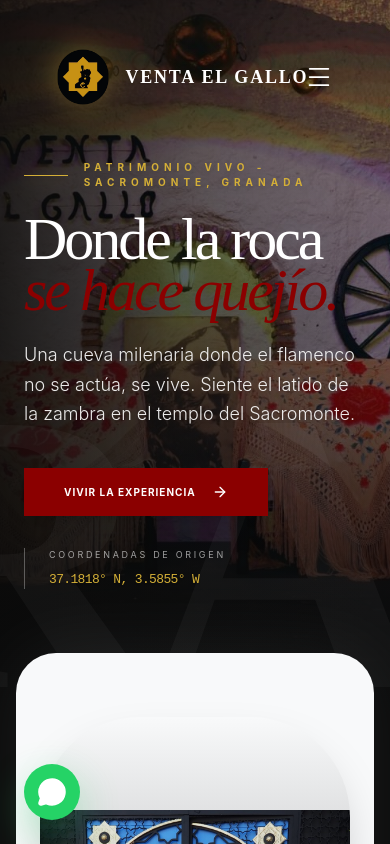
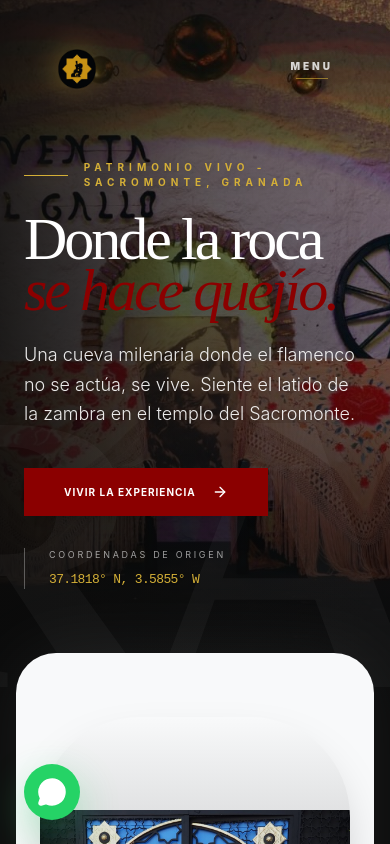
Before and after one commit to klarx94-Architect/venta-el-gallo, a React (Vite) app: page /#/ in a window 390 px wide. Shown: the top 844 px of the page. Built offline with nearby package versions, Linux system fonts and the light colour scheme.

Commit message:
fix: critical mobile responsive refinements for client presentation

```diff
--- a/src/features/home/components/Pillars.jsx
+++ b/src/features/home/components/Pillars.jsx
@@ -55,13 +55,13 @@ const Pillars = () => {
             whileInView={{ opacity: 1, y: 0 }}
             transition={{ duration: 0.8, delay: index * 0.15 }}
             viewport={{ once: true, margin: "-50px" }}
-            className="flex-1 relative group h-[280px] md:h-auto overflow-hidden cursor-pointer"
+            className="flex-1 relative group h-[500px] md:h-auto overflow-hidden cursor-pointer border-b md:border-b-0 border-white/5"
           >
             {/* Background Image: Starts dark and colored, brightens on hover */}
             <img
               src={point.img}
               alt={point.title}
-              className="absolute inset-0 w-full h-full object-cover opacity-40 group-hover:opacity-80 transition-all duration-1000 group-hover:scale-110"
+              className="absolute inset-0 w-full h-full object-cover opacity-60 md:opacity-40 group-hover:opacity-80 transition-all duration-1000 group-hover:scale-110"
             />
 
             {/* Permanent Gradient Overlay for Text Legibility */}
@@ -75,9 +75,9 @@ const Pillars = () => {
             </div>
 
             {/* Highly Legible Actionable Content Layer */}
-            <div className="absolute bottom-10 left-10 right-10 z-20 flex flex-col items-start justify-end h-full">
-              <h3 className="text-4xl lg:text-5xl font-serif text-white mb-3 drop-shadow-[0_5px_15px_rgba(0,0,0,0.8)]">{point.title}</h3>
-              <p className="text-[10px] md:text-xs uppercase font-bold tracking-[0.2em] text-gold mb-6 drop-shadow-[0_2px_4px_rgba(0,0,0,0.8)] opacity-90 group-hover:opacity-100 transition-opacity duration-500">
+            <div className="absolute bottom-10 left-8 right-8 z-20 flex flex-col items-start justify-end h-full">
+              <h3 className="text-3xl md:text-4xl lg:text-5xl font-serif text-white mb-3 drop-shadow-[0_5px_15px_rgba(0,0,0,0.8)] leading-tight">{point.title}</h3>
+              <p className="text-[10px] md:text-xs uppercase font-black tracking-[0.2em] text-gold mb-6 drop-shadow-[0_2px_4px_rgba(0,0,0,0.8)] opacity-100 md:opacity-90 group-hover:opacity-100 transition-opacity duration-500">
                 {point.desc}
               </p>
 
--- a/src/layouts/MainLayout.jsx
+++ b/src/layouts/MainLayout.jsx
@@ -31,9 +31,9 @@ const MainLayout = () => {
       <nav className={`fixed top-0 left-0 right-0 z-50 transition-all duration-700 ${scrolled ? 'py-4' : 'py-8'} px-6 lg:px-12 pointer-events-none`}>
         <div className={`max-w-7xl mx-auto rounded-full px-8 py-4 flex items-center justify-between transition-all duration-700 pointer-events-auto ${scrolled ? 'bg-deep-black/85 backdrop-blur-2xl border border-white/10 shadow-[0_10px_40px_rgba(0,0,0,0.5)]' : 'bg-transparent border border-transparent'}`}>
           <div className="flex items-center gap-12">
-            <Link to="/" className="flex items-center gap-4 group">
-              <img src={logoGallo} alt="Venta El Gallo Logo" className="w-14 h-14 object-contain group-hover:scale-105 transition-transform duration-500 drop-shadow-[0_0_15px_rgba(212,175,55,0.4)]" />
-              <span className={`text-lg md:text-xl font-serif font-black tracking-widest uppercase transition-colors duration-500 whitespace-nowrap ${scrolled ? 'text-white' : 'text-white drop-shadow-md'}`}>
+            <Link to="/" className="flex items-center gap-3 md:gap-4 group">
+              <img src={logoGallo} alt="Venta El Gallo Logo" className="w-10 h-10 md:w-14 md:h-14 object-contain group-hover:scale-105 transition-transform duration-500 drop-shadow-[0_0_15px_rgba(212,175,55,0.4)]" />
+              <span className={`text-sm md:text-xl font-serif font-black tracking-widest uppercase transition-colors duration-500 whitespace-nowrap hidden xs:block ${scrolled ? 'text-white' : 'text-white'}`}>
                 Venta El Gallo
               </span>
             </Link>
@@ -59,8 +59,10 @@ const MainLayout = () => {
           <Link to="/contacto" className="hidden lg:block btn-gold shadow-[0_0_20px_rgba(212,175,55,0.15)]">
             Vivir la Experiencia
           </Link>
-          <button className="lg:hidden text-white hover:text-gold transition-colors">
-            <Menu size={28} strokeWidth={1.5} />
+
+          <button className="lg:hidden flex flex-col items-center gap-1 group">
+            <span className="text-[10px] font-black tracking-[0.3em] uppercase text-white/80 group-hover:text-gold transition-colors">MENU</span>
+            <div className="w-8 h-px bg-gold/60 group-hover:w-10 group-hover:bg-gold transition-all duration-500"></div>
           </button>
         </div>
       </nav>
```
